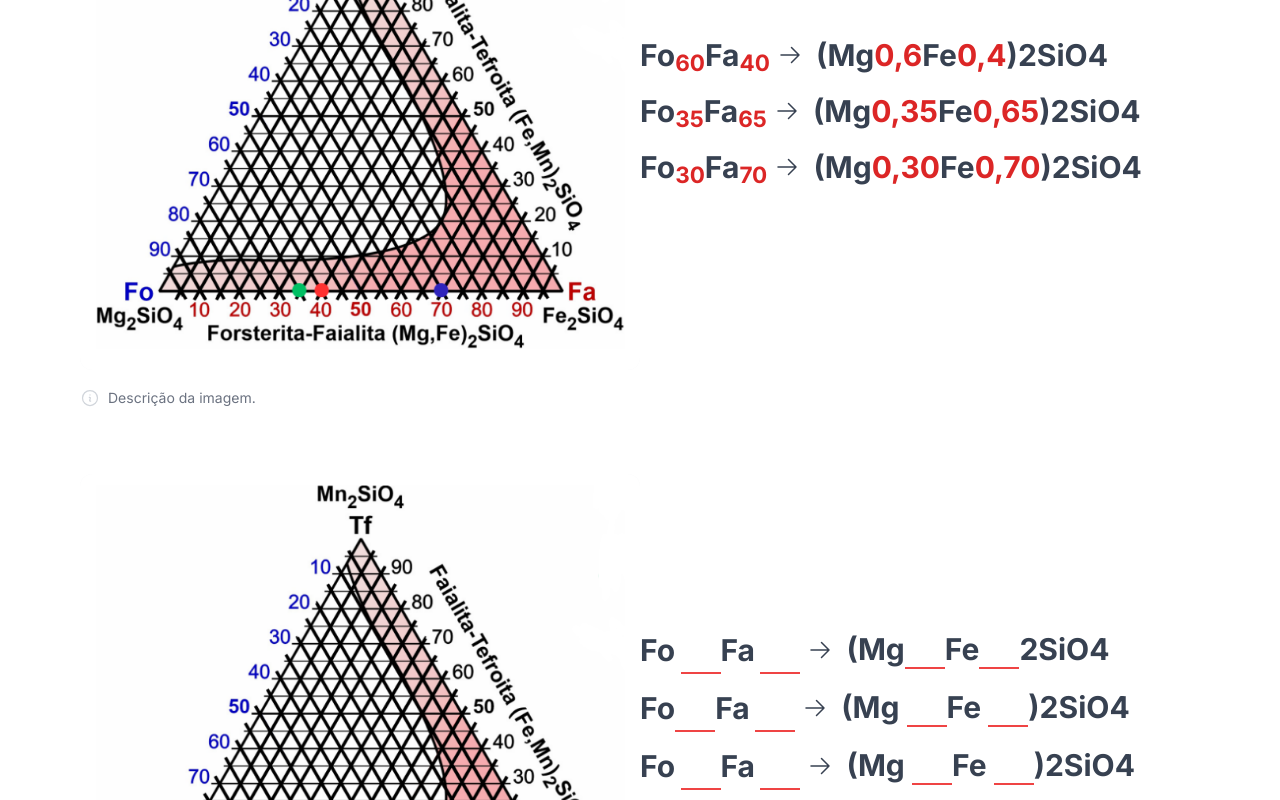
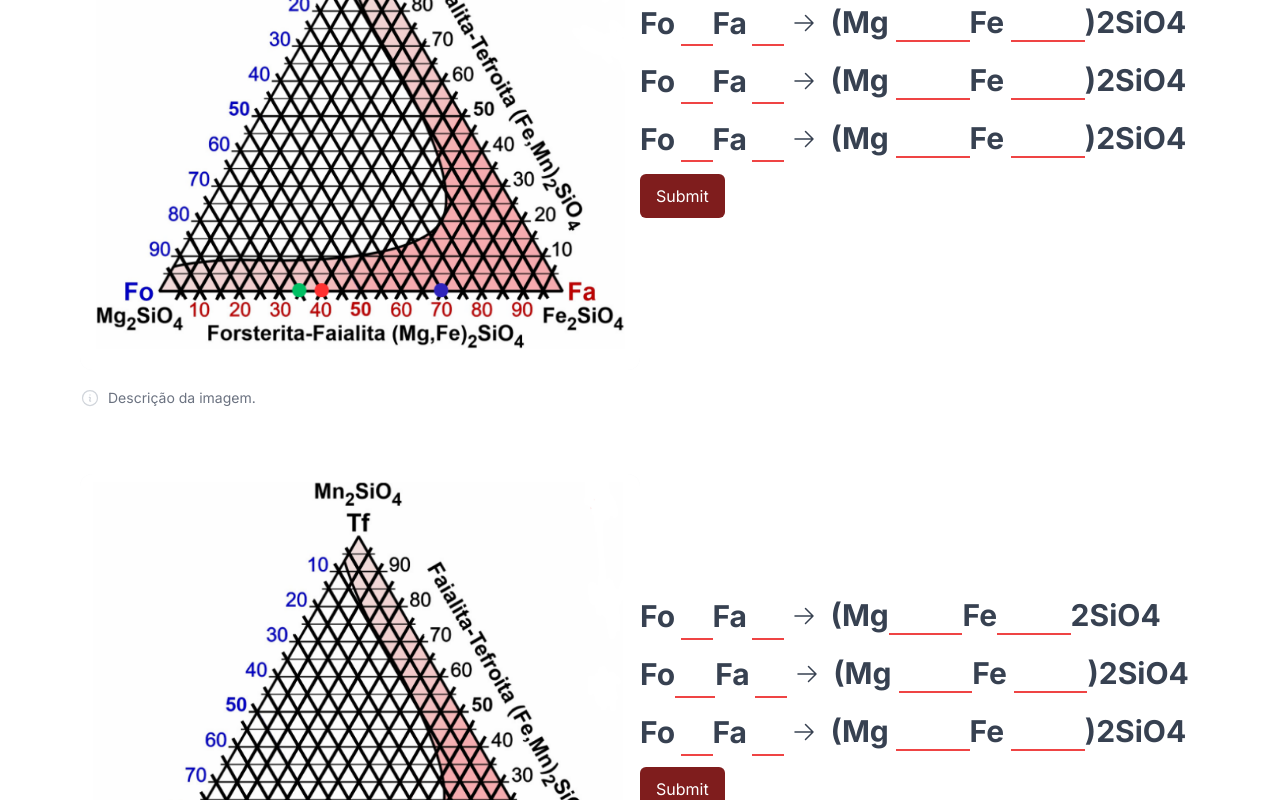
Before and after one commit to Lime-Goldfish/mineralogy, a Next.js app: page /exercises in a window 1280 px wide. Shown: the part 7040-7840 px from the top of the page. Built offline with nearby package versions, Linux system fonts and the light colour scheme.

Commit message:
input diagrams

```diff
--- a/src/app/components/diagrams.tsx
+++ b/src/app/components/diagrams.tsx
@@ -1,66 +1,59 @@
+"use client";
 import {
   ArrowRightIcon,
   InformationCircleIcon,
 } from "@heroicons/react/24/outline";
+import { useState } from "react";
 
 export function Diagrams() {
+  // State for storing input values
+  const [fo1Value, setFo1Value] = useState("");
+  const [fa1Value, setFa1Value] = useState("");
+  const [mg1Value, setMg1Value] = useState("");
+  const [fe1Value, setFe1Value] = useState("");
+
+  const [fo2Value, setFo2Value] = useState("");
+    const [fa2Value, setFa2Value] = useState("");
+    const [mg2Value, setMg2Value] = useState("");
+    const [fe2Value, setFe2Value] = useState("");
+
+    const [fo3Value, setFo3Value] = useState("");
+    const [fa3Value, setFa3Value] = useState("");
+    const [mg3Value, setMg3Value] = useState("");
+    const [fe3Value, setFe3Value] = useState("");
+
+  // Function to handle form submission
+  const handleSubmit = () => {
+    // Convert inputs to floating point numbers
+    const fo1 = parseFloat(fo1Value);
+    const fa1 = parseFloat(fa1Value);
+    const mg1 = parseFloat(mg1Value);
+    const fe1 = parseFloat(fe1Value);
+
+    const fo2 = parseFloat(fo2Value);
+    const fa2 = parseFloat(fa2Value);
+    const mg2 = parseFloat(mg2Value);
+    const fe2 = parseFloat(fe2Value);
+
+    const fo3 = parseFloat(fo3Value);
+    const fa3 = parseFloat(fa3Value);
+    const mg3 = parseFloat(mg3Value);
+    const fe3 = parseFloat(fe3Value);
+
+    // Validation logic
+    if (fo1 === 60 && fa1 === 40 && mg1 === 0.6 && fe1 === 0.4) {
+      console.log("Validation passed!");
+      // Handle the correct case
+    } else {
+      console.error("Validation failed!");
+      // Handle the error case
+    }
+  };
   return (
     <>
-      <div className="flex flex-row items-center">
-        <div className="flex-1">
-          <figure className="mt-16">
-            <img
-              className=" rounded-xl bg-gray-50 object-cover"
-              src="images/exercicio08.png"
-              alt=""
-            />
-            <figcaption className="mt-4 flex gap-x-2 text-sm leading-6 text-gray-500">
-              <InformationCircleIcon
-                className="mt-0.5 h-5 w-5 flex-none text-gray-300"
-                aria-hidden="true"
-              />
-              Descrição da imagem.
-            </figcaption>
-          </figure>
-        </div>
-        <div className="flex-1">
-          <ul className="list-disc">
-            <li className="flex items-center">
-              <h2 className="font-bold text-3xl">
-                Fo<sub className="text-red-600">60</sub>Fa
-                <sub className="text-red-600">40</sub>
-              </h2>
-              <ArrowRightIcon className="h-6 w-6 ml-2 font-bold" />
-              <h2 className="font-bold text-3xl">
-                &nbsp; (Mg<span className="text-red-600">0,6</span>Fe
-                <span className="text-red-600">0,4</span>)2SiO4
-              </h2>
-            </li>
-            <li className="mt-5 mb-5 flex items-center">
-              <h2 className="font-bold text-3xl">
-                Fo<sub className="text-red-600">35</sub>Fa
-                <sub className="text-red-600">65</sub>
-              </h2>
-              <ArrowRightIcon className="h-6 w-6 ml-2 font-bold" />
-              <h2 className="font-bold text-3xl">
-                &nbsp; (Mg<span className="text-red-600">0,35</span>Fe
-                <span className="text-red-600">0,65</span>)2SiO4
-              </h2>
-            </li>
-            <li className="flex items-center">
-              <h2 className="font-bold text-3xl">
-                Fo<sub className="text-red-600">30</sub>Fa
-                <sub className="text-red-600">70</sub>
-              </h2>
-              <ArrowRightIcon className="h-6 w-6 ml-2 font-bold" />
-              <h2 className="font-bold text-3xl">
-                &nbsp; (Mg<span className="text-red-600">0,30</span>Fe
-                <span className="text-red-600">0,70</span>)2SiO4
-              </h2>
-            </li>
-          </ul>
-        </div>
-      </div>
+      <h1 className="mt-10 text-3xl font-bold tracking-tight text-gray-900 sm:text-4xl">
+        2) Preencha os campos plotados no diagrama da série fosterita-faialita:
+      </h1>
       <div className="flex flex-row items-center">
         <div className="flex-1">
           <figure className="mt-16">
@@ -85,20 +78,162 @@ export function Diagrams() {
                 Fo
                 <sub className="text-red-600">
                   {" "}
-                  <input className="text-red-600 w-10 border-b-2 border-red-500" />
+                  <input
+                    className="text-red-600 w-8 border-b-2 border-red-500"
+                    value={fo1Value}
+                    onChange={(e) => setFo1Value(e.target.value)}
+                  />
                 </sub>
                 Fa
                 <sub className="text-red-600">
                   {" "}
-                  <input className="text-red-600 w-10 border-b-2 border-red-500" />
+                  <input
+                    className="text-red-600 w-8 border-b-2 border-red-500"
+                    value={fa1Value}
+                    onChange={(e) => setFa1Value(e.target.value)}
+                  />
                 </sub>
               </h2>
               <ArrowRightIcon className="h-6 w-6 ml-2 font-bold" />
               <h2 className="font-bold text-3xl">
                 &nbsp; (Mg
-                <input className="text-red-600 w-10 border-b-2 border-red-500" />
+                <span className="text-red-600">
+                  {" "}
+                  <input className="text-red-600 w-[4.6rem] border-b-2 border-red-500"
+                  value={mg1Value}
+                  onChange={(e) => setMg1Value(e.target.value)}/>
+                </span>
                 Fe
-                <input className="text-red-600 w-10 border-b-2 border-red-500" />
+                <span className="text-red-600">
+                  {" "}
+                  <input className="text-red-600 w-[4.6rem] border-b-2 border-red-500"
+                  value={fe1Value}
+                  onChange={(e) => setFe1Value(e.target.value)}/>
+                </span>
+                )2SiO4
+              </h2>
+            </li>
+            <li className="mt-5 mb-5 flex items-center">
+              <h2 className="font-bold text-3xl">
+                Fo
+                <sub className="text-red-600">
+                  {" "}
+                  <input className="text-red-600 w-8 border-b-2 border-red-500"
+                  value={fo2Value}
+                  onChange={(e) => setFo2Value(e.target.value)}/>
+                </sub>
+                Fa
+                <sub className="text-red-600">
+                  {" "}
+                  <input className="text-red-600 w-8 border-b-2 border-red-500"
+                  value={fa2Value}
+                  onChange={(e) => setFa2Value(e.target.value)}/>
+                </sub>
+              </h2>
+              <ArrowRightIcon className="h-6 w-6 ml-2 font-bold" />
+              <h2 className="font-bold text-3xl">
+                &nbsp; (Mg
+                <span className="text-red-600">
+                  {" "}
+                  <input className="text-red-600 w-[4.6rem] border-b-2 border-red-500"
+                  value={mg2Value}
+                  onChange={(e) => setMg2Value(e.target.value)}/>
+                </span>
+                Fe
+                <span className="text-red-600">
+                  {" "}
+                  <input className="text-red-600 w-[4.6rem] border-b-2 border-red-500"
+                  value={fe2Value}
+                  onChange={(e) => setFe2Value(e.target.value)}/>
+                </span>
+                )2SiO4
+              </h2>
+            </li>
+            <li className="flex items-center">
+              <h2 className="font-bold text-3xl">
+                Fo
+                <sub className="text-red-600">
+                  {" "}
+                  <input className="text-red-600 w-8 border-b-2 border-red-500"
+                  value={fo3Value}
+                  onChange={(e) => setFo3Value(e.target.value)}/>
+                </sub>
+                Fa
+                <sub className="text-red-600">
+                  {" "}
+                  <input className="text-red-600 w-8 border-b-2 border-red-500"
+                  value={fa3Value}
+                  onChange={(e) => setFa3Value(e.target.value)}/>
+                </sub>
+              </h2>
+              <ArrowRightIcon className="h-6 w-6 ml-2 font-bold" />
+              <h2 className="font-bold text-3xl">
+                &nbsp; (Mg
+                <span className="text-red-600">
+                  {" "}
+                  <input className="text-red-600 w-[4.6rem] border-b-2 border-red-500"
+                  value={mg3Value}
+                  onChange={(e) => setMg3Value(e.target.value)}/>
+                </span>
+                Fe
+                <span className="text-red-600">
+                  {" "}
+                  <input className="text-red-600 w-[4.6rem] border-b-2 border-red-500"
+                  value={fe3Value}
+                  onChange={(e) => setFe3Value(e.target.value)}/>
+                </span>
+                )2SiO4
+              </h2>
+            </li>
+            <button
+              onClick={() => {
+                handleSubmit();
+              }}
+              className="bg-red-900 text-white px-4 py-2 rounded-md mt-4 hover:bg-red-800"
+            >
+              Submit
+            </button>
+          </ul>
+        </div>
+      </div>
+      <div className="flex flex-row items-center">
+        <div className="flex-1">
+          <figure className="mt-16">
+            <img
+              className=" rounded-xl bg-gray-50 object-cover"
+              src="images/exercicio09.png"
+              alt=""
+            />
+            <figcaption className="mt-4 flex gap-x-2 text-sm leading-6 text-gray-500">
+              <InformationCircleIcon
+                className="mt-0.5 h-5 w-5 flex-none text-gray-300"
+                aria-hidden="true"
+              />
+              Descrição da imagem.
+            </figcaption>
+          </figure>
+        </div>
+        <div className="flex-1">
+          <ul className="list-disc">
+            <li className="flex items-center">
+              <h2 className="font-bold text-3xl">
+                Fo
+                <sub className="text-red-600">
+                  {" "}
+                  <input className="text-red-600 w-8 border-b-2 border-red-500" />
+                </sub>
+                Fa
+                <sub className="text-red-600">
+                  {" "}
+                  <input className="text-red-600 w-8 border-b-2 border-red-500" />
+                </sub>
+              </h2>
+              <ArrowRightIcon className="h-6 w-6 ml-2 font-bold" />
+              <h2 className="font-bold text-3xl">
+                &nbsp; (Mg
+                <input className="text-red-600 w-[4.6rem] border-b-2 border-red-500" />
+                Fe
+                <input className="text-red-600 w-[4.6rem] border-b-2 border-red-500" />
                 2SiO4
               </h2>
             </li>
@@ -111,7 +246,7 @@ export function Diagrams() {
                 Fa
                 <sub className="text-red-600">
                   {" "}
-                  <input className="text-red-600 w-10 border-b-2 border-red-500" />
+                  <input className="text-red-600 w-8 border-b-2 border-red-500" />
                 </sub>
               </h2>
               <ArrowRightIcon className="h-6 w-6 ml-2 font-bold" />
@@ -119,12 +254,12 @@ export function Diagrams() {
                 &nbsp; (Mg
                 <span className="text-red-600">
                   {" "}
-                  <input className="text-red-600 w-10 border-b-2 border-red-500" />
+                  <input className="text-red-600 w-[4.6rem] border-b-2 border-red-500" />
                 </span>
                 Fe
                 <span className="text-red-600">
                   {" "}
-                  <input className="text-red-600 w-10 border-b-2 border-red-500" />
+                  <input className="text-red-600 w-[4.6rem] border-b-2 border-red-500" />
                 </span>
                 )2SiO4
               </h2>
@@ -134,12 +269,12 @@ export function Diagrams() {
                 Fo
                 <sub className="text-red-600">
                   {" "}
-                  <input className="text-red-600 w-10 border-b-2 border-red-500" />
+                  <input className="text-red-600 w-8 border-b-2 border-red-500" />
                 </sub>
                 Fa
                 <sub className="text-red-600">
                   {" "}
-                  <input className="text-red-600 w-10 border-b-2 border-red-500" />
+                  <input className="text-red-600 w-8 border-b-2 border-red-500" />
                 </sub>
               </h2>
               <ArrowRightIcon className="h-6 w-6 ml-2 font-bold" />
@@ -147,16 +282,24 @@ export function Diagrams() {
                 &nbsp; (Mg
                 <span className="text-red-600">
                   {" "}
-                  <input className="text-red-600 w-10 border-b-2 border-red-500" />
+                  <input className="text-red-600 w-[4.6rem] border-b-2 border-red-500" />
                 </span>
                 Fe
                 <span className="text-red-600">
                   {" "}
-                  <input className="text-red-600 w-10 border-b-2 border-red-500" />
+                  <input className="text-red-600 w-[4.6rem] border-b-2 border-red-500" />
                 </span>
                 )2SiO4
               </h2>
             </li>
+            <button
+              onClick={() => {
+                console.log("placeholder");
+              }}
+              className="bg-red-900 text-white px-4 py-2 rounded-md mt-4 hover:bg-red-800"
+            >
+              Submit
+            </button>
           </ul>
         </div>
       </div>
--- a/src/app/exercises/page.tsx
+++ b/src/app/exercises/page.tsx
@@ -541,11 +541,6 @@ export default function Home() {
                 {isCorrectEx7 ? "Correct" : "Incorrect"}
               </div>
             )}
-
-            <h1 className="mt-10 text-3xl font-bold tracking-tight text-gray-900 sm:text-4xl">
-              2) Preencha os campos plotados no diagrama da série
-              fosterita-faialita:
-            </h1>
             <Diagrams />
           </div>
         </div>
```
